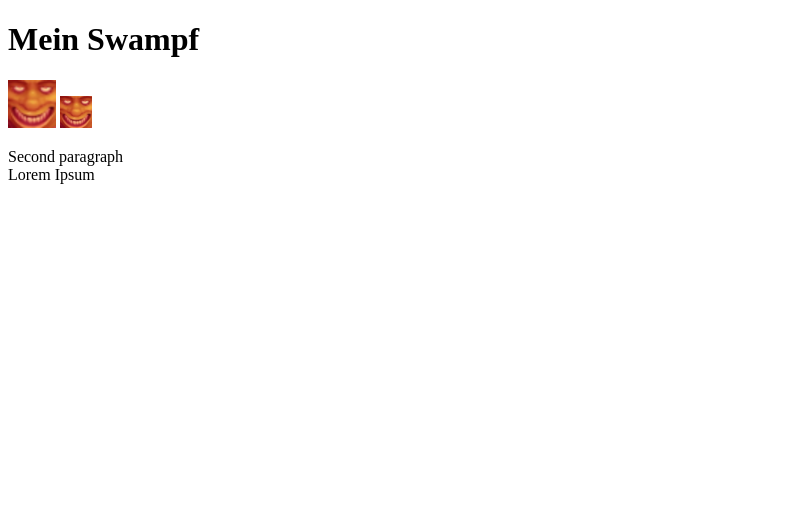
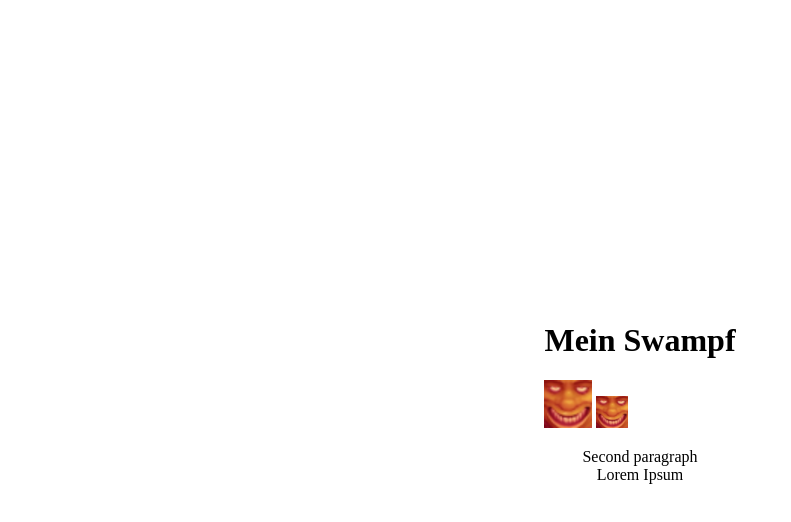
Before and after one commit to 1301205/my-swamp-03, a plain HTML site: page index.html in a window 1280 px wide. Shown: the whole page, without its empty margins (0-791 px from the left). Drawn offline with Linux system fonts and the light colour scheme.

Commit message:
Update index.html

```diff
--- a/index.html
+++ b/index.html
@@ -4,12 +4,26 @@
     <meta charset="UTF-8">
     <meta name="viewport" content="width=device-width, initial-scale=1.0">
     <title>MEIN SWAMPF</title>
+    <style>
+        body {
+            display: flex;
+            justify-content: center;
+            align-items: center;
+            height: 100vh;
+            margin: 0;
+        }
+        /* Just for visualization */
+        h1, p {
+            text-align: center;
+        }
+    </style>
 </head>
 <body>
-    <h1>Mein Swampf</h1>
-    <img src="favicon.ico" alt="Favicon">
-    <img src="favicon-32x32.png" alt="Favicon2">
-
-    <p>Second paragraph<br>Lorem Ipsum</p>
+    <div>
+        <h1>Mein Swampf</h1>
+        <img src="favicon.ico" alt="Favicon">
+        <img src="favicon-32x32.png" alt="Favicon2">
+        <p>Second paragraph<br>Lorem Ipsum</p>
+    </div>
 </body>
 </html>
```
